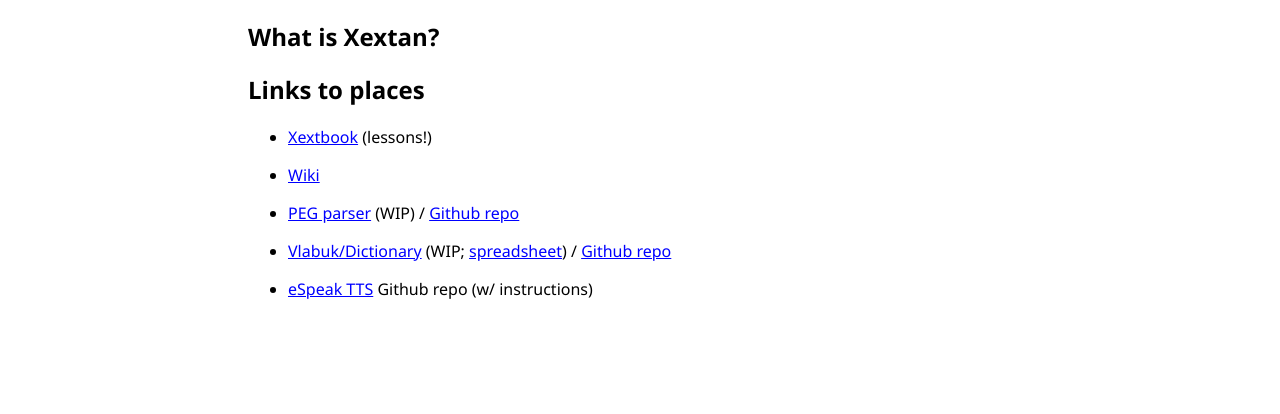
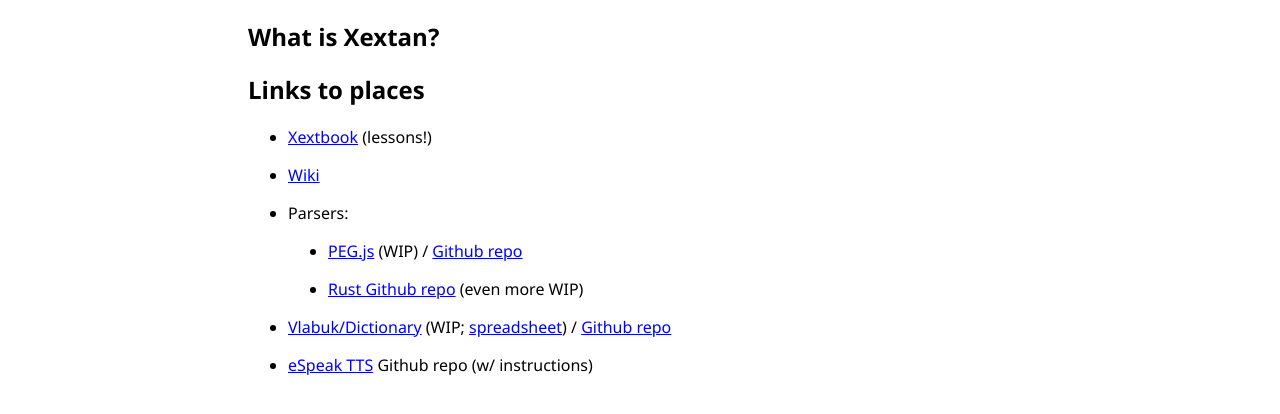
Before and after one commit to Xextan/xextan.github.io, a plain HTML site: page index.html in a window 1280 px wide. Shown: the part 94-508 px from the top of the page. Drawn offline with Linux system fonts and the light colour scheme.

Commit message:
fuck yeah, more parsers

```diff
--- a/index.html
+++ b/index.html
@@ -16,7 +16,12 @@
         <ul>
             <li><a href="https://docs.google.com/document/d/1n3SRJ6IXQWt7ym5XV9m-puv3ZZaJ1cEo-RGW_QyK5gQ">Xextbook</a> (lessons!)</li>
             <li><a href="https://xextan.miraheze.org">Wiki</a></li>
-            <li><a href="parser">PEG parser</a> (WIP) / <a href="https://github.com/Xextan/parser">Github repo</a></li>
+            <li>Parsers:
+                <ul>
+                    <li><a href="parser">PEG.js</a> (WIP) / <a href="https://github.com/Xextan/parser">Github repo</a></li>
+                    <li><a href="https://github.com/Xextan/xexparser_rs">Rust Github repo</a> (even more WIP)</li>
+                </ul>
+            </li>
             <li><a href="vlabuk">Vlabuk/Dictionary</a> (WIP; <a href="https://docs.google.com/spreadsheets/d/1eR_NQPv9CY-d9L8y2VW-5YbLbr-_IhpM">spreadsheet</a>) / <a href="https://github.com/Xextan/vlabuk">Github repo</a></li>
             <li><a href="https://github.com/Xextan/eSpeak-TTS">eSpeak TTS</a> Github repo (w/ instructions)</li>
         </ul>
--- a/style.css
+++ b/style.css
@@ -77,6 +77,9 @@ body {
 li {
     margin: 1em 0;
 }
+ul li {
+    list-style-type: disc;
+}
 dt {
     margin-top: 1em;
 }
```
